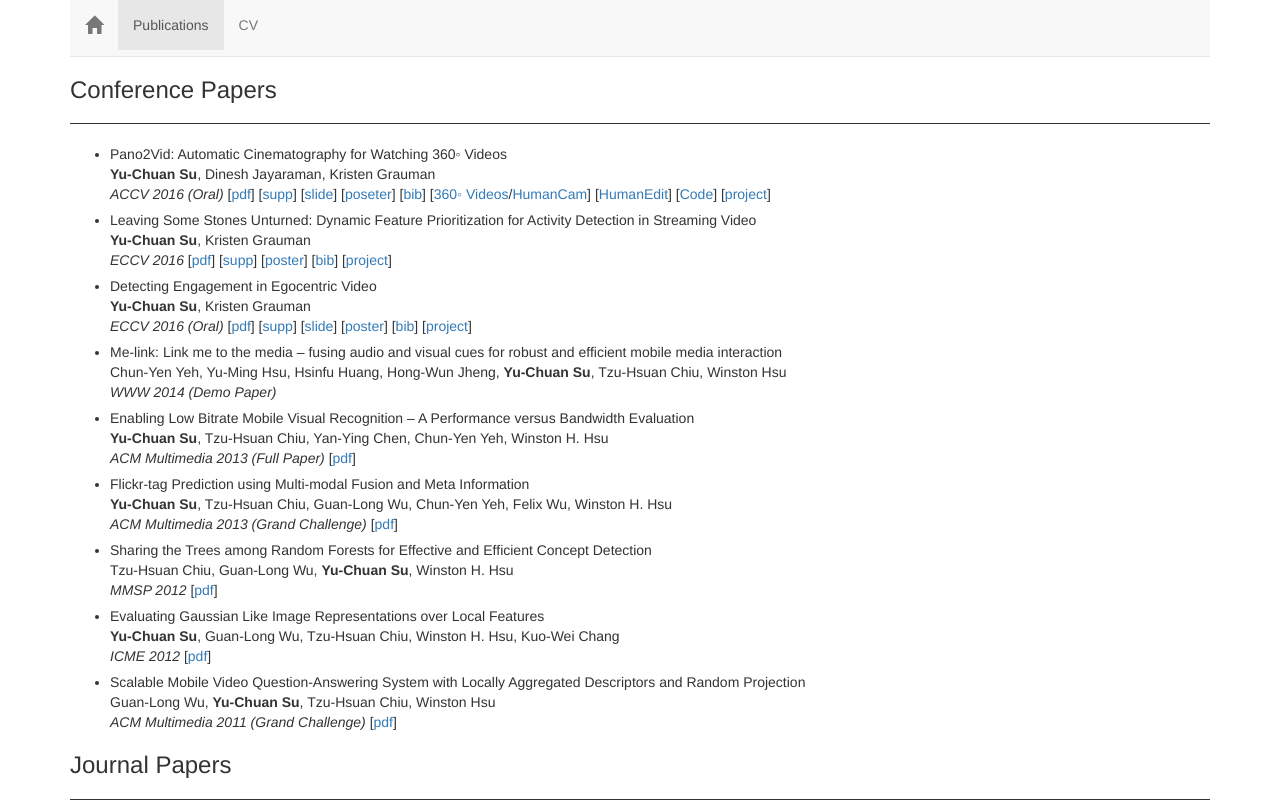
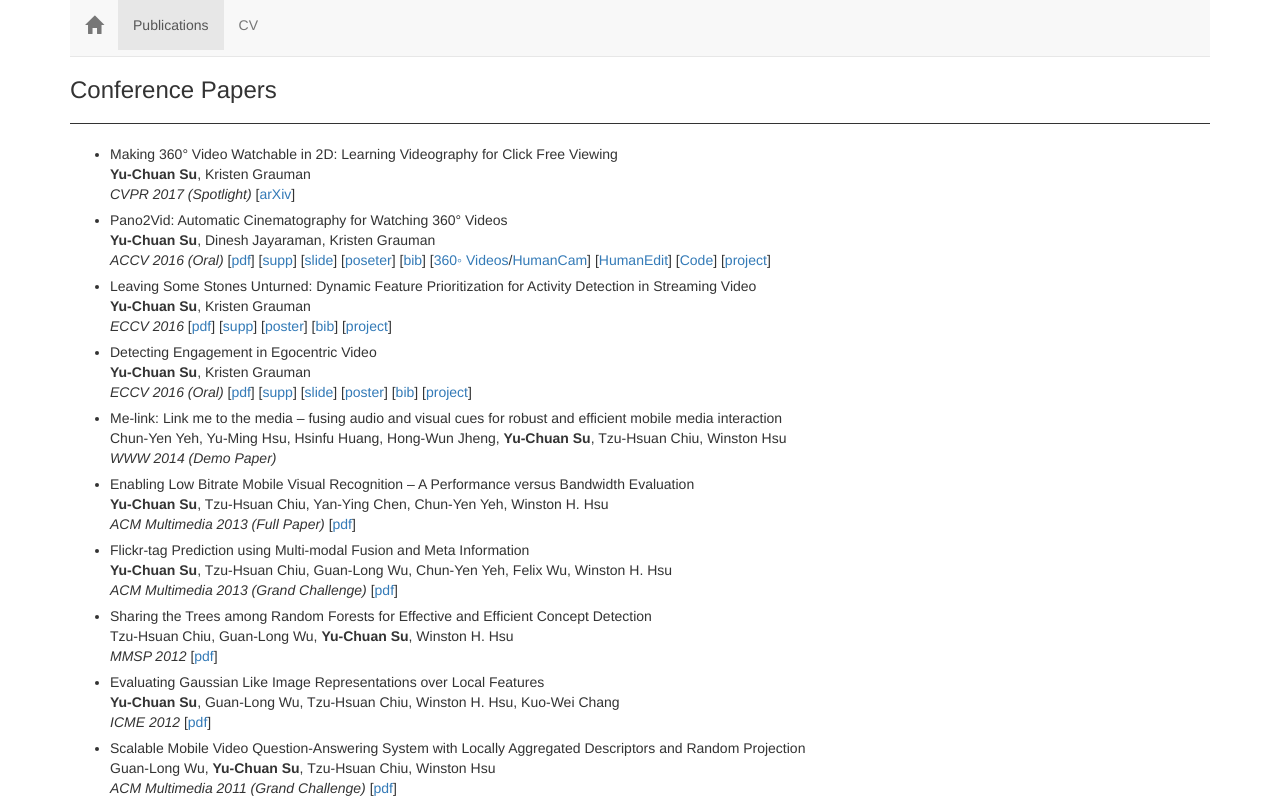
Before and after one commit to sammy-su/sammy-su.github.io, a plain HTML site: page publications.html in a window 1280 px wide. Shown: the top 801 px of the page. Drawn offline with nearby package versions, Linux system fonts and the light colour scheme.

Commit message:
Update for CVPR17

```diff
--- a/publications.html
+++ b/publications.html
@@ -50,7 +50,14 @@
             <hr class="single">
             <ul>
                 <li>
-                Pano2Vid: Automatic Cinematography for Watching 360◦ Videos<br>
+                Making 360° Video Watchable in 2D: Learning Videography for Click Free Viewing<br>
+                <strong>Yu-Chuan Su</strong>, Kristen Grauman<br>
+                <em>CVPR 2017 (Spotlight)</em>
+                [<a href="https://arxiv.org/abs/1703.00495">arXiv</a>]
+                </li>
+
+                <li>
+                Pano2Vid: Automatic Cinematography for Watching 360° Videos<br>
                 <strong>Yu-Chuan Su</strong>, Dinesh Jayaraman, Kristen Grauman<br>
                 <em>ACCV 2016 (Oral)</em>
                 [<a href="projects/Pano2Vid/accv2016-0327su.pdf">pdf</a>]
```
Also changed, not shown: projects/Pano2Vid/index.html (+9 -2 lines), 1 other file.
